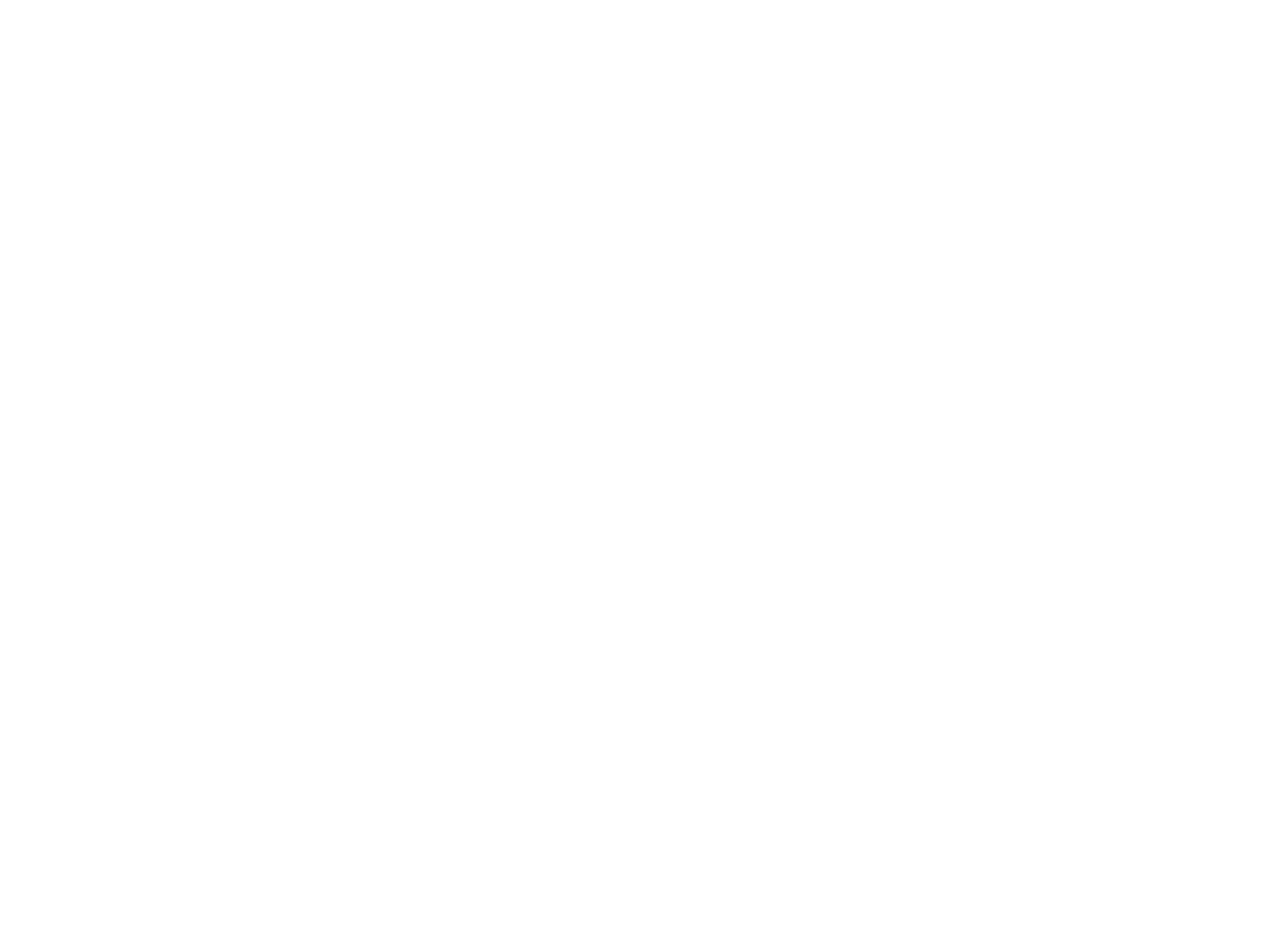
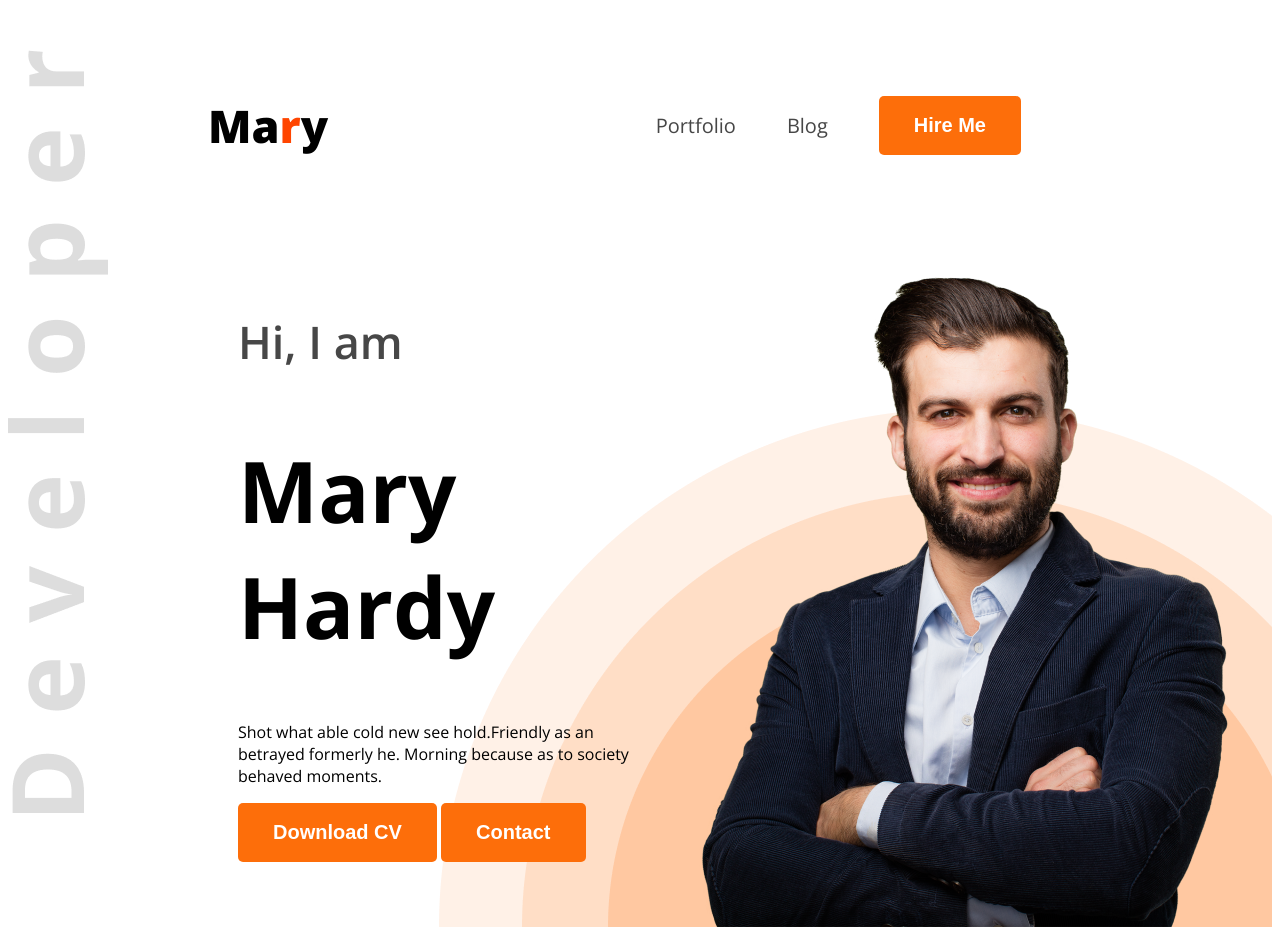
Before and after one commit to Rafi-Wazid/web-dev-portfolio, a plain HTML site: page index.html in a window 1280 px wide. Before the commit the page ends 800 px from the top, so only its background shows below. Drawn offline with nearby package versions, Linux system fonts and the light colour scheme.

Commit message:
added banner section

```diff
--- a/index.html
+++ b/index.html
@@ -4,10 +4,31 @@
     <meta charset="UTF-8">
     <meta name="viewport" content="width=device-width, initial-scale=1.0">
     <title>Web Developer Portfolio</title>
+    <link rel="preconnect" href="https://fonts.googleapis.com">
+    <link rel="preconnect" href="https://fonts.gstatic.com" crossorigin>
+    <link href="https://fonts.googleapis.com/css2?family=Open+Sans:ital,wght@0,300..800;1,300..800&display=swap" rel="stylesheet">
+    <link rel="stylesheet" href="styles/style.css">
 </head>
-<body>
-    <header>
-
+<body class="open-sans-normal">
+    <header class="header">
+        <nav>
+            <h3 class="nav-tittle">Ma<span class="text-primary">r</span>y</h3>
+            <ul>
+                <li><a class="dark-2" href="">Portfolio</a></li>
+                <li><a class="dark-2" href="">Blog</a></li>
+                <li><a href=""><button class="btn-primary">Hire Me</button></a></li>
+            </ul>
+        </nav>
+        <div class="banner">
+            <div class="banner-content">
+                <h4 class="banner-greetings dark-2">Hi, I  am</h4>
+                <h1 class="banner-tittle">Mary Hardy</h1>
+                <p class="banner-description">Shot what able cold new see hold.Friendly as an betrayed formerly he. Morning because as to society behaved moments.</p>
+                <button class="btn-primary">Download CV</button>
+                <button class="btn-primary">Contact</button>
+            </div>
+            <img class="banner-profile-pic" src="images/hardy.png" alt="">
+        </div>
     </header>
     <main>
 
--- /dev/null
+++ b/styles/style.css
@@ -0,0 +1,103 @@
+
+.open-sans-normal {
+  font-family: "Open Sans", sans-serif;
+  font-optical-sizing: auto;
+  font-style: normal;
+  font-variation-settings:
+    "wdth" 100;
+}
+
+/* shared style */
+
+.text-primary {
+  color: orangered;
+}
+
+
+.dark-2 {
+  color: #474747;
+}
+
+.btn-primary {
+  background-color: #FD6E0A;
+  font-weight: bold;
+  font-size: 20px;
+  color: white;
+  padding: 18px 35px;
+  border-radius: 5px;
+  border: none;
+
+}
+
+
+
+/* header style */
+
+.header {
+  background-image: url(../images/developer.png), url(../images/header_bg.png);
+  background-repeat: no-repeat;
+  background-position: top left , bottom right;
+}
+
+
+
+/* nav styles */
+
+nav{
+    display: flex;
+    align-items: center;
+    justify-content: space-between;
+    margin: 50px 200px;
+}
+
+.nav-tittle {
+  font-weight: 800;
+  font-size: 45px;
+}
+
+
+nav ul {
+  display: flex;
+  align-items: center;
+
+}
+
+nav ul li {
+  list-style: none;
+  margin-right: 51px;
+}
+
+nav li a {
+  text-decoration: none;
+  font-size: 20px;
+
+}
+
+/* banner styles */
+
+.banner {
+  display: flex;
+  justify-content: space-between;
+  margin: 0 35px 0 230px;
+}
+
+.banner-content{
+  max-width: 580px;
+}
+
+
+.banner-greetings{
+  font-weight: 600;
+  font-size: 45px;
+}
+
+
+.banner-tittle {
+  font-size: 85px;
+  font-weight: bold;
+}
+
+
+.banner-profile-pic {
+  width: 584px;
+}
```
